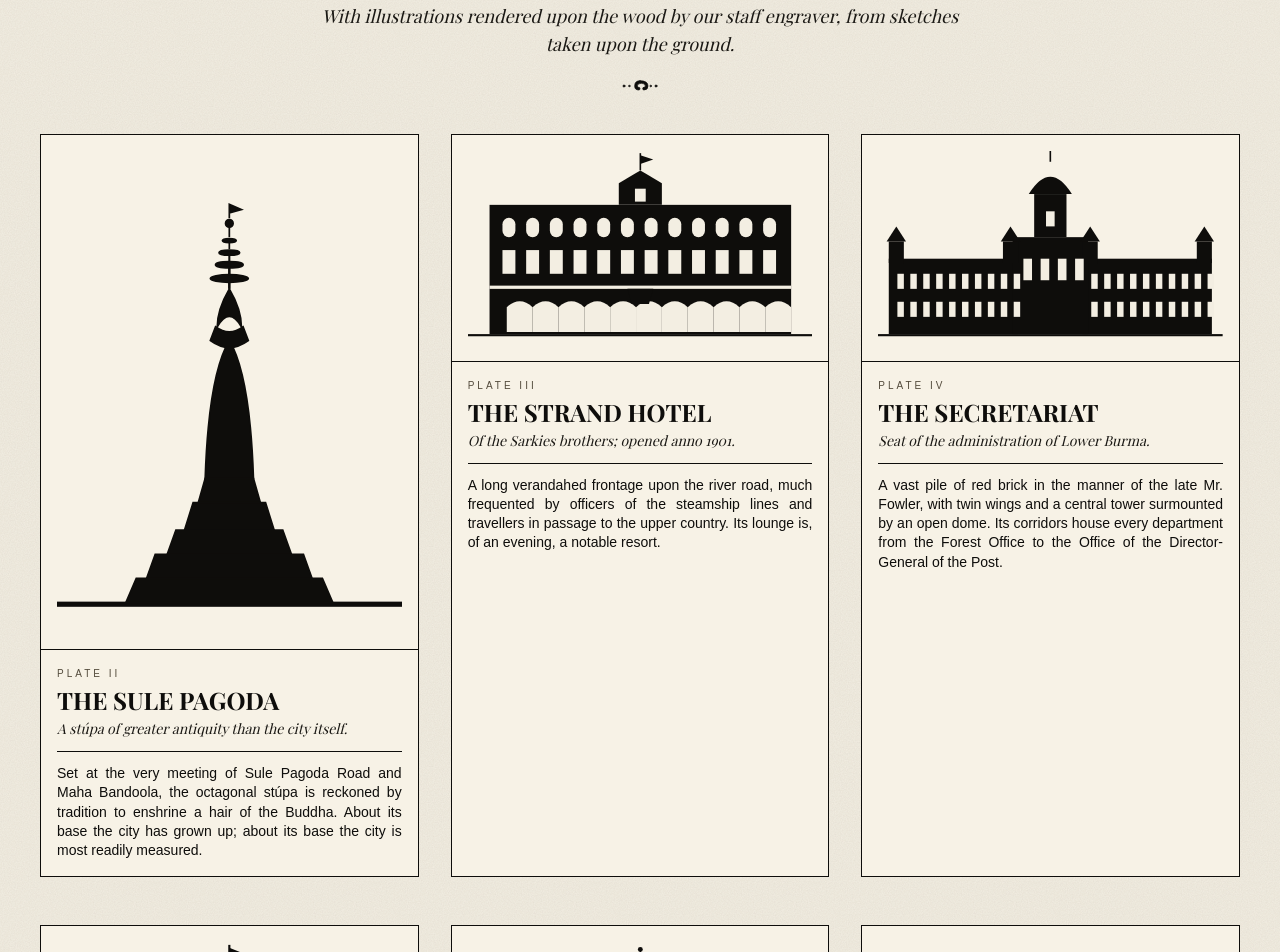
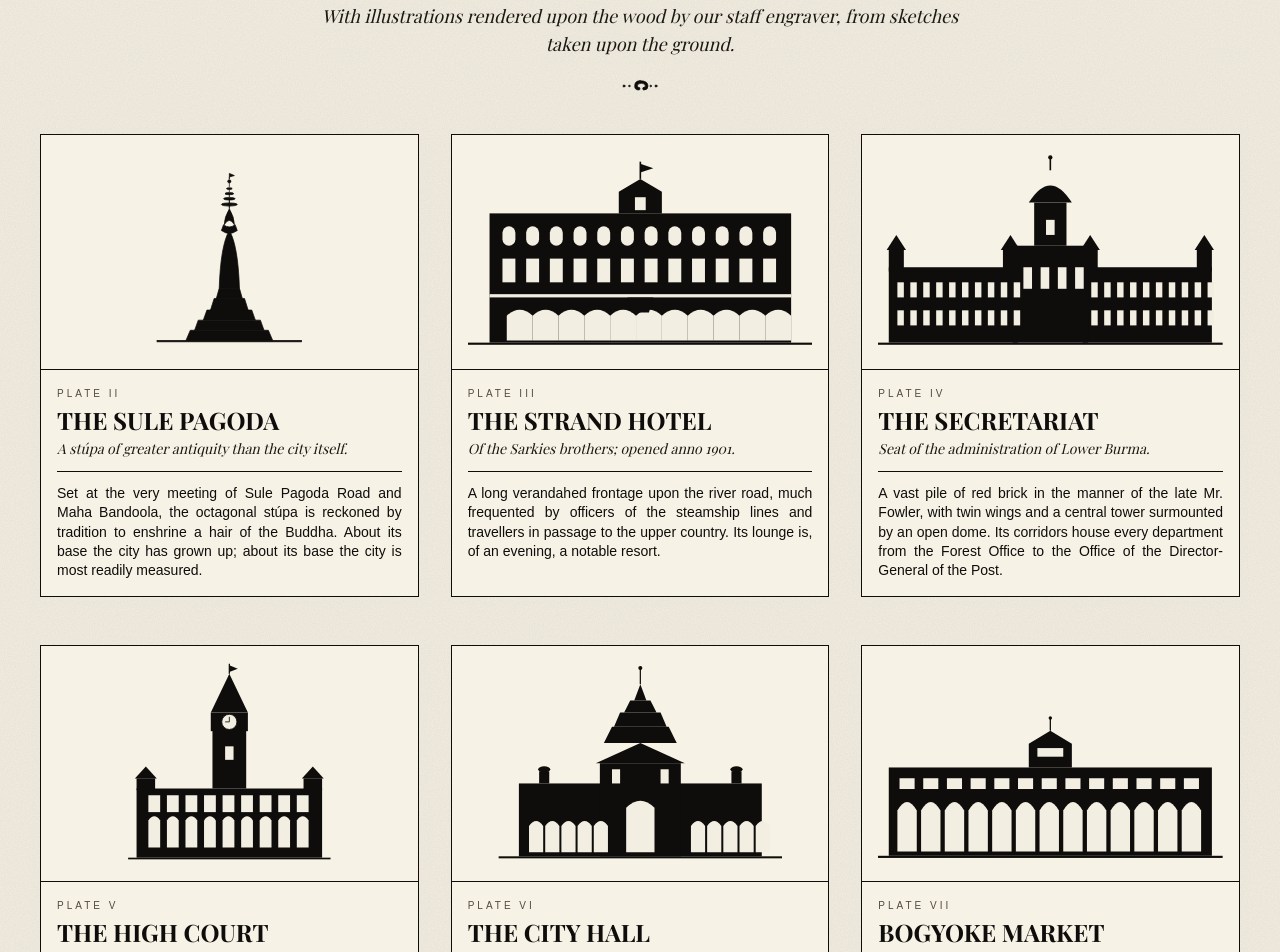
Before and after one commit to realzai/rangoon.asia, a Next.js app: page / in a window 1280 px wide. Shown: the part 1860-2812 px from the top of the page. Built offline with nearby package versions, Linux system fonts and the light colour scheme; a web font is replaced by a local one.

Commit message:
fix: normalise edifice engraving heights — bottom-anchored in fixed 8:5 box

```diff
--- a/app/components/Engravings.tsx
+++ b/app/components/Engravings.tsx
@@ -94,7 +94,7 @@
 
 export function SulePagoda({ className, title = 'The Sule Pagoda' }: EngravingProps) {
   return (
-    <svg viewBox="0 0 200 280" xmlns="http://www.w3.org/2000/svg" className={className} role="img" aria-label={title}>
+    <svg viewBox="0 0 200 280" preserveAspectRatio="xMidYMax meet" xmlns="http://www.w3.org/2000/svg" className={className} role="img" aria-label={title}>
       <title>{title}</title>
       <g fill="#0e0d0b" stroke="#0e0d0b">
         <rect x="0" y="262" width="200" height="2" />
@@ -131,7 +131,7 @@
 export function StrandHotel({ className, title = 'The Strand Hotel' }: EngravingProps) {
   // Wide colonial frontage, three storeys, central pediment, awnings
   return (
-    <svg viewBox="0 0 320 180" xmlns="http://www.w3.org/2000/svg" className={className} role="img" aria-label={title}>
+    <svg viewBox="0 0 320 180" preserveAspectRatio="xMidYMax meet" xmlns="http://www.w3.org/2000/svg" className={className} role="img" aria-label={title}>
       <title>{title}</title>
       <g fill="#0e0d0b">
         <rect x="0" y="170" width="320" height="2" />
@@ -175,7 +175,7 @@
 export function Secretariat({ className, title = 'The Secretariat' }: EngravingProps) {
   // Long Victorian wings flanking a central tower with onion dome
   return (
-    <svg viewBox="0 0 320 180" xmlns="http://www.w3.org/2000/svg" className={className} role="img" aria-label={title}>
+    <svg viewBox="0 0 320 180" preserveAspectRatio="xMidYMax meet" xmlns="http://www.w3.org/2000/svg" className={className} role="img" aria-label={title}>
       <title>{title}</title>
       <g fill="#0e0d0b">
         <rect x="0" y="170" width="320" height="2" />
@@ -233,7 +233,7 @@
 export function HighCourt({ className, title = 'The High Court' }: EngravingProps) {
   // Brick Victorian with prominent clock tower
   return (
-    <svg viewBox="0 0 240 240" xmlns="http://www.w3.org/2000/svg" className={className} role="img" aria-label={title}>
+    <svg viewBox="0 0 240 240" preserveAspectRatio="xMidYMax meet" xmlns="http://www.w3.org/2000/svg" className={className} role="img" aria-label={title}>
       <title>{title}</title>
       <g fill="#0e0d0b">
         <rect x="0" y="232" width="240" height="2" />
@@ -290,7 +290,7 @@
 export function CityHall({ className, title = 'The City Hall' }: EngravingProps) {
   // Burmese-Edwardian fusion: stepped pyatthat tiered roof over a classical base
   return (
-    <svg viewBox="0 0 280 200" xmlns="http://www.w3.org/2000/svg" className={className} role="img" aria-label={title}>
+    <svg viewBox="0 0 280 200" preserveAspectRatio="xMidYMax meet" xmlns="http://www.w3.org/2000/svg" className={className} role="img" aria-label={title}>
       <title>{title}</title>
       <g fill="#0e0d0b">
         <rect x="0" y="192" width="280" height="2" />
@@ -344,7 +344,7 @@
 export function BogyokeMarket({ className, title = 'Bogyoke Market' }: EngravingProps) {
   // Long arcade with repeating arches and a low pediment over the central entry
   return (
-    <svg viewBox="0 0 320 150" xmlns="http://www.w3.org/2000/svg" className={className} role="img" aria-label={title}>
+    <svg viewBox="0 0 320 150" preserveAspectRatio="xMidYMax meet" xmlns="http://www.w3.org/2000/svg" className={className} role="img" aria-label={title}>
       <title>{title}</title>
       <g fill="#0e0d0b">
         <rect x="0" y="142" width="320" height="2" />
--- a/app/page.tsx
+++ b/app/page.tsx
@@ -172,8 +172,8 @@
         <div className="mt-10 grid grid-cols-1 gap-10 sm:grid-cols-2 lg:grid-cols-3 lg:gap-x-8 lg:gap-y-12">
           {edifices.map(({ plate, name, descriptor, body, Engraving }) => (
             <article key={name} className="border border-ink bg-paper-light">
-              <div className="border-b border-ink p-4">
-                <Engraving className="block h-auto w-full" />
+              <div className="flex aspect-[8/5] items-end justify-center border-b border-ink p-4">
+                <Engraving className="block h-full w-full" />
               </div>
               <div className="p-4">
                 <div className="font-smallcaps text-[10px] uppercase tracking-[0.3em] text-ink-faded">
```
